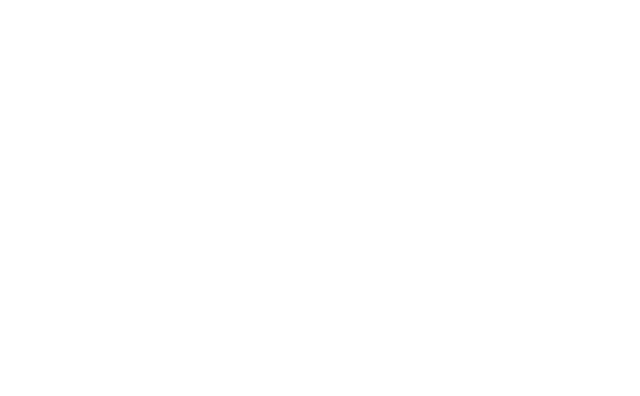
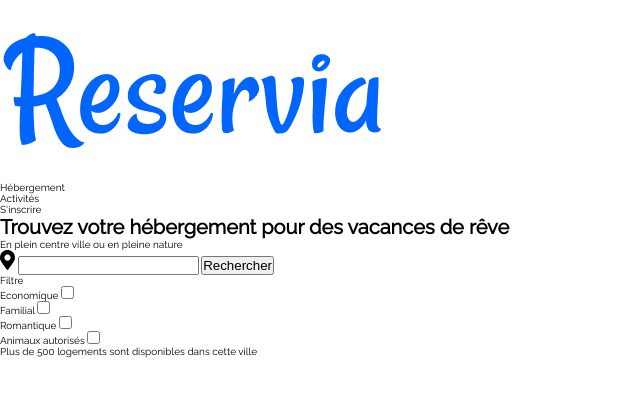
Before and after one commit to DamienPinna/reservia, a website: page index.html in a window 1280 px wide. Shown: the whole page, without its empty margins (0-640 px from the left). Drawn offline with Linux system fonts and the light colour scheme.

Commit message:
ajout du html de la navbar et du header

```diff
--- a/design/sass/style.scss
+++ b/design/sass/style.scss
@@ -0,0 +1,26 @@
+/* INITIALISATION */
+
+*, *::before, *::after {
+    margin: 0;
+    padding: 0;
+    box-sizing: inherit;
+}
+
+html {
+    box-sizing: border-box;
+    font-size: 62.5%;
+    font-family: 'Raleway', sans-serif;
+}
+
+
+/* VARIABLES */
+
+$primary-color: #0065FC;
+$secondary-color: #DEEBFF;
+$background-color: #F2F2F2;
+
+/* GENERAL */
+
+.icone {
+    width: 1.5rem;
+}
--- a/index.html
+++ b/index.html
@@ -4,9 +4,52 @@
         <meta charset="UTF-8">
         <meta name="viewport" content="width=device-width, initial-scale=1.0">
         <title>Reservia</title>
-        <link rel="stylesheet" href="design/css/style.css">
+        <link rel="preconnect" href="https://fonts.gstatic.com">
+        <link href="https://fonts.googleapis.com/css2?family=Raleway&display=swap" rel="stylesheet">
+        <link rel="stylesheet" type="text/css" href="design/css/style.css">
     </head>
     <body>
+        <nav>
+            <img src="./images/logo/reservia.png" alt="logo du site : reservia">
+            <ul>
+                <li>Hébergement</li>
+                <li>Activités</li>
+                <li>S'inscrire</li>
+            </ul>
+        </nav>
+
+        <header>
+            <h1>Trouvez votre hébergement pour des vacances de rêve</h1>
+            <aside>En plein centre ville ou en pleine nature</aside>
+
+            <form action="#" method="post">
+                <img class="icone" src="./images/icones/map-marker-alt-solid.svg" alt="icone représentant un point de localisation">
+                <input type="text">
+                <button type="submit">Rechercher</button>
+
+                <div>
+                    <p>Filtre</p>
+
+                    <div>
+                        <label for="economique">Economique</label>
+                        <input type="checkbox" id="economique" name="economique">
+                    </div>
+                    <div>
+                        <label for="familial">Familial</label>
+                        <input type="checkbox" id="familial" name="familial">
+                    </div>
+                    <div>
+                        <label for="romantique">Romantique</label>
+                        <input type="checkbox" id="romantique" name="romantique">
+                    </div>
+                    <div>
+                        <label for="animaux">Animaux autorisés</label>
+                        <input type="checkbox" id="animaux" name="animaux">
+                    </div>
+                </div>
+            </form>
+            <p>Plus de 500 logements sont disponibles dans cette ville</p>
+        </header>
 
     </body>
 </html>
```
Also changed, not shown: design/css/style.css, images/icones/child-solid.svg (added), images/icones/dog-solid.svg (added), images/icones/heart-solid.svg (added), images/icones/map-marker-alt-solid.svg (added), images/icones/money-bill-wave-solid.svg (added), 1 other file.
